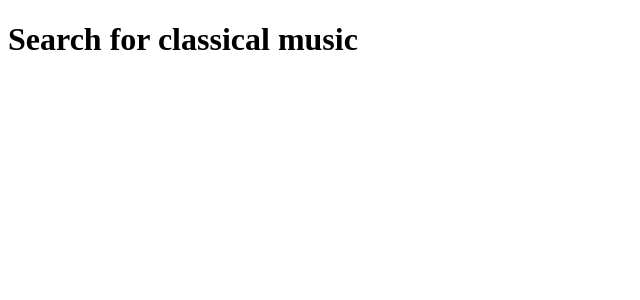
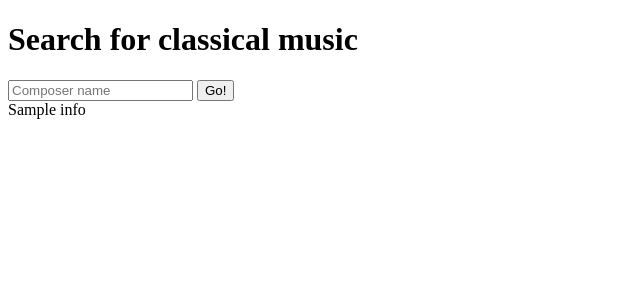
Before and after one commit to Adrianna87/classical, a Flask app: template templates/search.html in a window 1280 px wide. Shown: the part 26-326 px from the top of the page, without its empty margins (0-640 px from the left). Run offline with Flask 2, Linux system fonts and the light colour scheme; the template is opened without the code that fills it: most values are stand-ins (such as "Sample title", 1, 10 or a date in 2020).

Commit message:
added search function

```diff
--- a/app.py
+++ b/app.py
@@ -128,24 +128,20 @@ def signup():
 # ##########
 # # General user routes:
 # ##########
+@app.route('/search', methods=["GET", "POST"])
+def search_composers():
+    "Seach for composers"
+    composer = request.args.get("search")
+    url = f"{API_BASE_URL}/composer/list/search/{composer}.json"
+    resp = requests.get(url)
+    info = resp.json()
+    name = info['composers']
 
+    full_names = []
+    for full in name:
+        full_names.append(full['complete_name'])
 
-# @app.route('/users')
-# def list_users():
-#     """Page with listing of users.
-
-#     Can take a 'q' param in querystring to search by that username.
-#     """
-
-#     search = request.args.get('q')
-
-#     if not search:
-#         users = User.query.all()
-#     else:
-#         users = User.query.filter(User.username.like(f"%{search}%")).all()
-
-#     return render_template('users/index.html', users=users)
-
+    return render_template("search.html", info=full_names)
 
 # @app.route('/users/<int:user_id>')
 # def users_show(user_id):
--- a/templates/404.html
+++ b/templates/404.html
@@ -6,6 +6,6 @@ Error
 
 {% block content %}
 
-<h1>Sorry, this page does not exist.</h1>
+<h1>Sorry, we're having treble finding this page.</h1>
 
 {% endblock %}
--- a/templates/search.html
+++ b/templates/search.html
@@ -8,4 +8,11 @@ Search
 
 <h1>Search for classical music</h1>
 
+<form action="/search" methods="POST">
+  <input id="search" type="text" name="search" placeholder="Composer name">
+  <button>Go!</button>
+</form>
+{% if info %}
+<div id=composer-list>{{info}}</div>
+{% endif %}
 {% endblock %}
```
